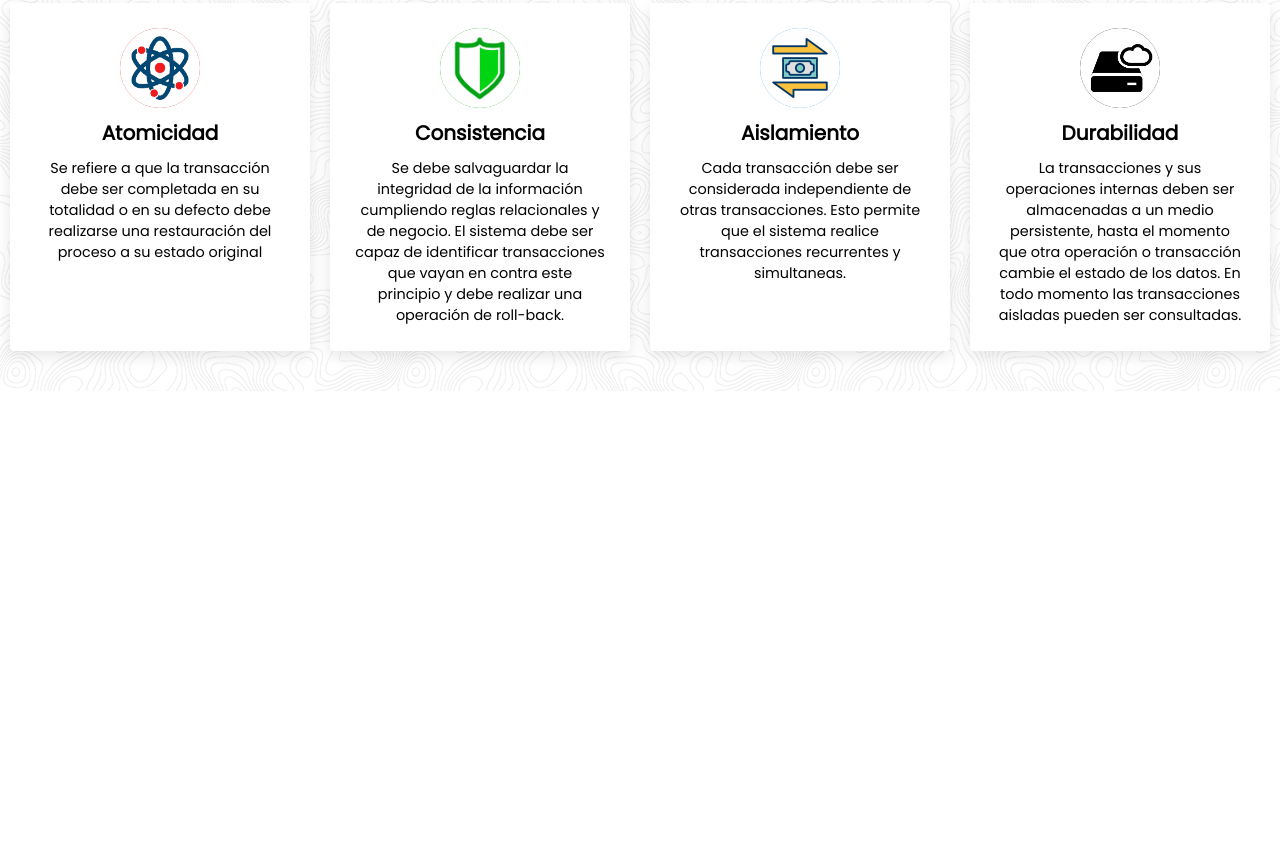
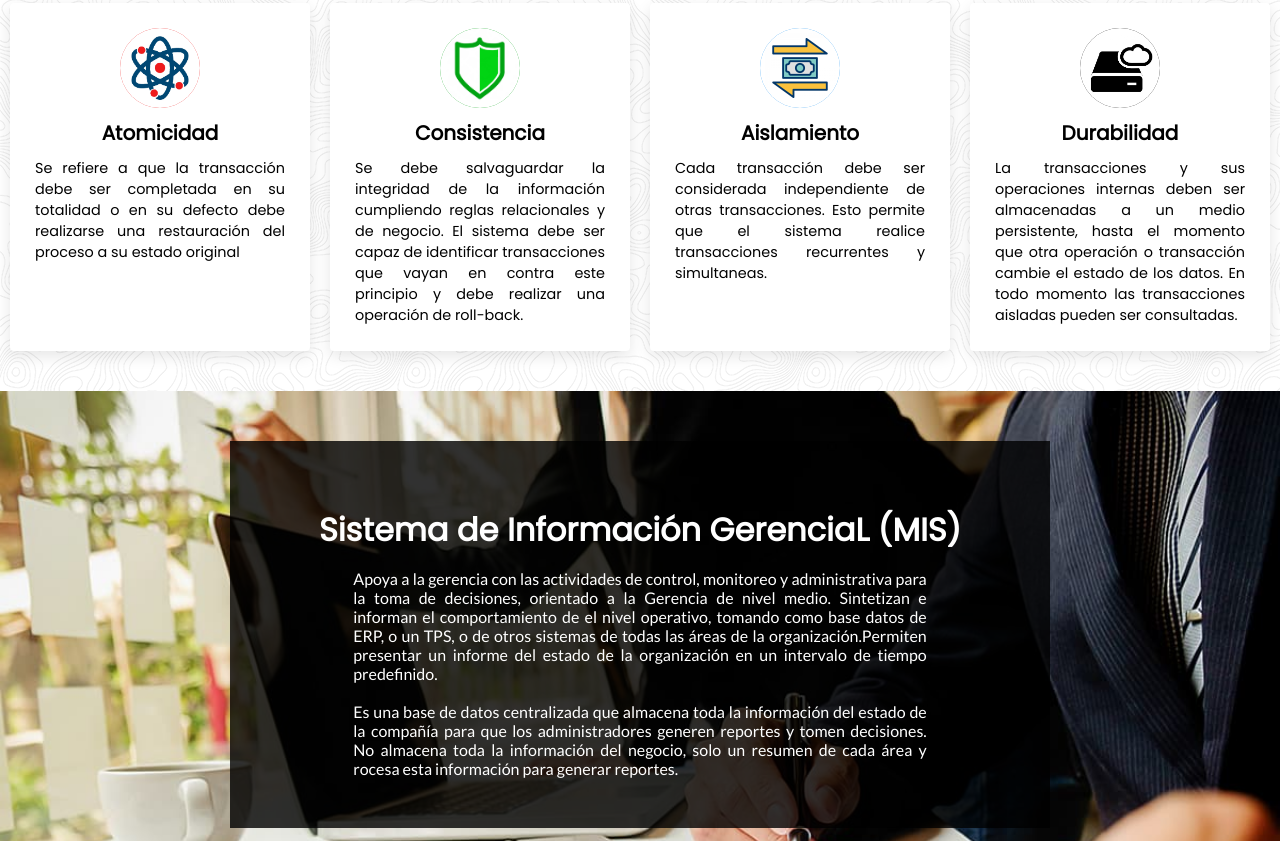
Before and after one commit to Marineford2410/Sistemas2810, a plain HTML site: page index.html in a window 1280 px wide. Shown: the part 1324-2165 px from the top of the page. Before the commit the page ends 1715 px from the top, so only its background shows below. Drawn offline with Linux system fonts and the light colour scheme.

Commit message:
Sistema de Información Gerencial, no me gusto

```diff
--- a/css/inicio.css
+++ b/css/inicio.css
@@ -144,6 +144,7 @@ section.implementacion img {
 
 .TPS article p {
     padding: 5px 10%;
+    text-align: justify;
 }
 
 .caracteristicas {
@@ -247,3 +248,30 @@ section.implementacion img {
     padding: 0;
     font-size: 0.9em;
 }
+
+.MIS {
+    background-image: url('../images/MIS.jpg');
+    background-size: cover;                         /* La imagen de fondo cubre todo el espacio sin dejar huecos por su tamaÃ±o */
+    height: 450px;
+    padding: 50px 18%;
+    box-sizing: border-box;
+}
+
+.MIS article {
+    background: hsla(0, 0%, 0%, 0.8);
+    color: #ffffff;
+    padding: 50px 0;
+}
+
+.MIS article h2 {
+    text-align: center;
+    padding: 15px 0;
+    font-size: 2em;
+    font-family: 'Poppins', sans-serif;
+}
+
+.MIS article p {
+    text-align: justify;
+    padding: 0 15%;
+    font-family: 'Lato', sans-serif;
+}
--- a/index.html
+++ b/index.html
@@ -5,7 +5,7 @@
     <meta name="viewport" content="width=device-width, initial-scale=1.0">
     <meta http-equiv="X-UA-Compatible" content="ie=edge">
     <link rel="stylesheet" href="./css/inicio.css">
-    <link href="https://fonts.googleapis.com/css?family=Poppins|Roboto&display=swap" rel="stylesheet">
+    <link href="https://fonts.googleapis.com/css?family=Lato|Poppins|Roboto&display=swap" rel="stylesheet">
     <title>Sistemas de Informacion</title>
 </head>
 <body>
@@ -44,7 +44,7 @@
     <div style="clear: both"></div>
 
     <section class="TPS">
-        <h2>Transaction Processing System</h2>
+        <h2>Transaction Processing System (TSP)</h2>
         <article>
             <p>Su principal objetivo es llevar el registro de actividades y operaciones en una empresa
                evitando su perdida y/o corrupción ante fallos. Por ejemplo: depositos en efectivo,
@@ -98,5 +98,23 @@
             </article>
         </section>
     </section>
+
+    <section class="MIS">
+        <article>
+            <h2>Sistema de Información GerenciaL (MIS)</h2>
+
+            <p>Apoya a la gerencia con las actividades de control, monitoreo y administrativa para la toma
+            de decisiones, orientado a la Gerencia de nivel medio. Sintetizan e informan el comportamiento
+            de el nivel operativo, tomando como base datos de ERP, o un TPS, o de otros sistemas de todas
+            las áreas de la organización.Permiten presentar un informe del estado de la organización en un
+            intervalo de tiempo predefinido.</p>
+            <br>
+            <p>Es una base de datos centralizada que almacena toda la información del estado de la compañía
+            para que los administradores generen reportes y tomen decisiones. No almacena toda la información
+            del negocio, solo un resumen de cada área y rocesa esta información para generar reportes.</p>
+
+        </article>
+    </section>
+
 </body>
 </html>
```
Also changed, not shown: images/MIS.jpg (added).
